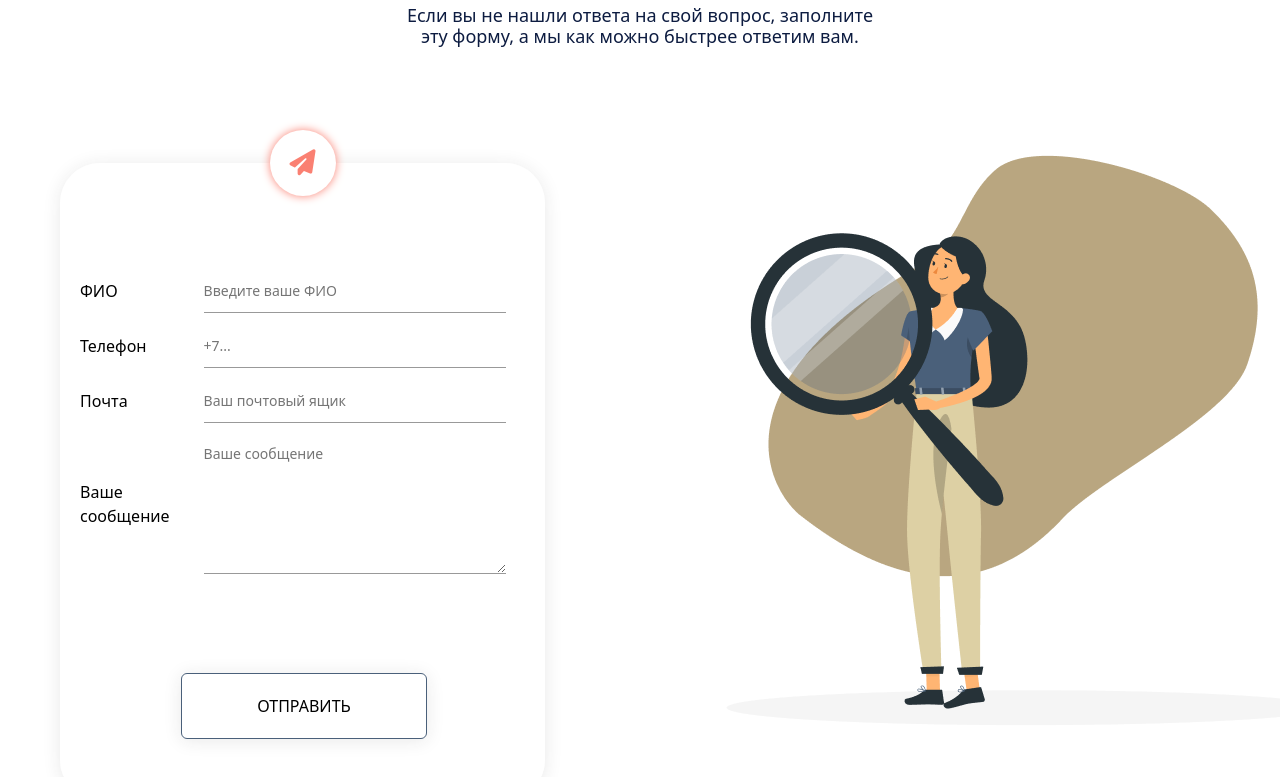
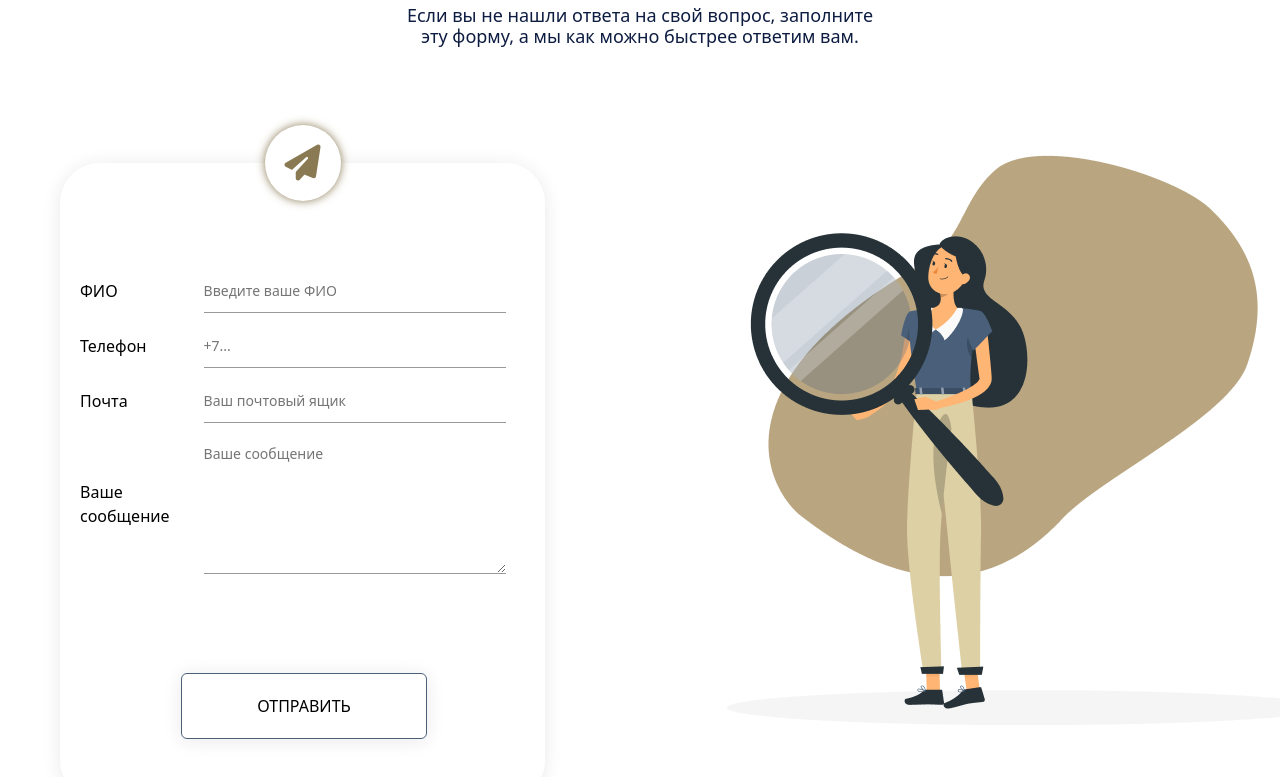
Before and after one commit to hungry-guerilla/---------, a website: page index.html in a window 1280 px wide. Shown: the part 6145-6922 px from the top of the page. Drawn offline with nearby package versions, Linux system fonts and the light colour scheme.

Commit message:
eight__screen__fa-style

```diff
--- a/sass/style.scss
+++ b/sass/style.scss
@@ -660,12 +660,16 @@ form {
     left: 50%;
     top: 0%;
     transform: translate(-50%,-50%);
-    color:salmon;
+    color:rgb(138, 122, 83);
     background: #fff;
-    font-size: 26px;
+    font-size: 36px;
     padding: 20px;
     border-radius: 50%;
-    box-shadow: 0 0 10px salmon;
+    box-shadow: 0 0 10px rgb(138, 122, 83);
+    &:hover {
+        font-size: 66px;
+        box-shadow: 0 0 50px rgb(138, 122, 83);
+    }
 }
 
 .input-group{
```
Also changed, not shown: css/style.css, css/style.min.css, 2 other files.
